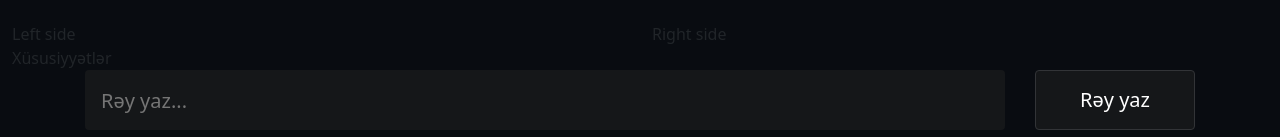
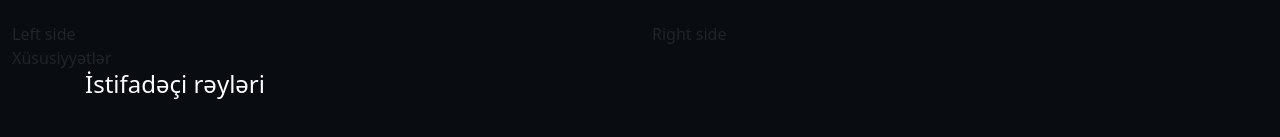
Before and after one commit to nigaraliyevas/TechEvo, a React (Vite) app: page /product in a window 1280 px wide. Shown: the part 175-312 px from the top of the page. Built offline with nearby package versions, Linux system fonts and the light colour scheme; no server answers; a web font is replaced by a local one.

Commit message:
some changes

```diff
--- a/src/components/Reviews/Reviews.jsx
+++ b/src/components/Reviews/Reviews.jsx
@@ -100,6 +100,7 @@ const Reviews = () => {
   return (
     <div className="container">
       <div className={styles.totalBox}>
+        <h3 style={{fontSize:"24px",marginBottom:"40px",color:"#fff"}}>İstifadəçi rəyləri</h3>
         {/* Yeni şərh yazma bölməsi */}
         <div className={styles.addReview}>
           <textarea
```
